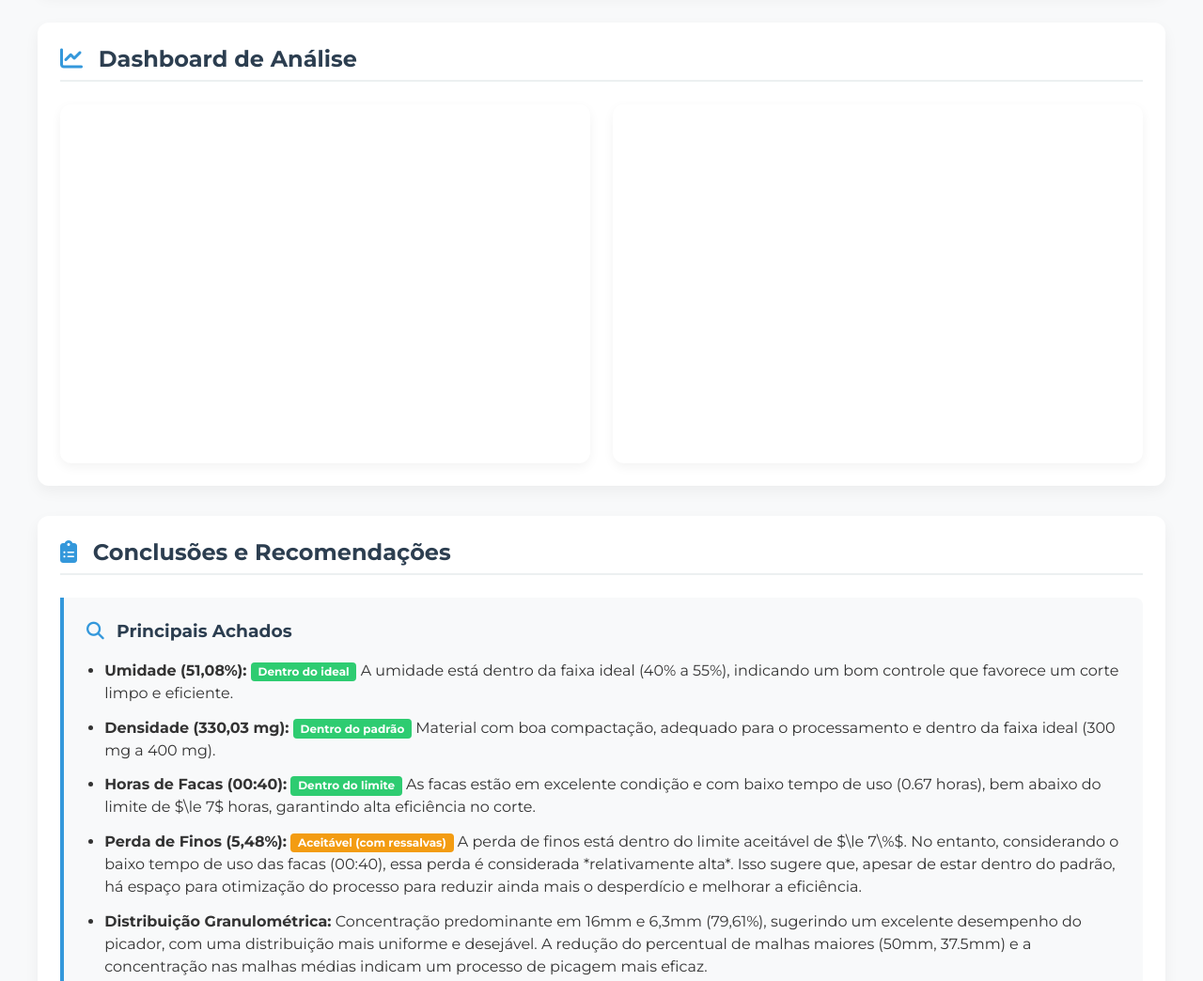
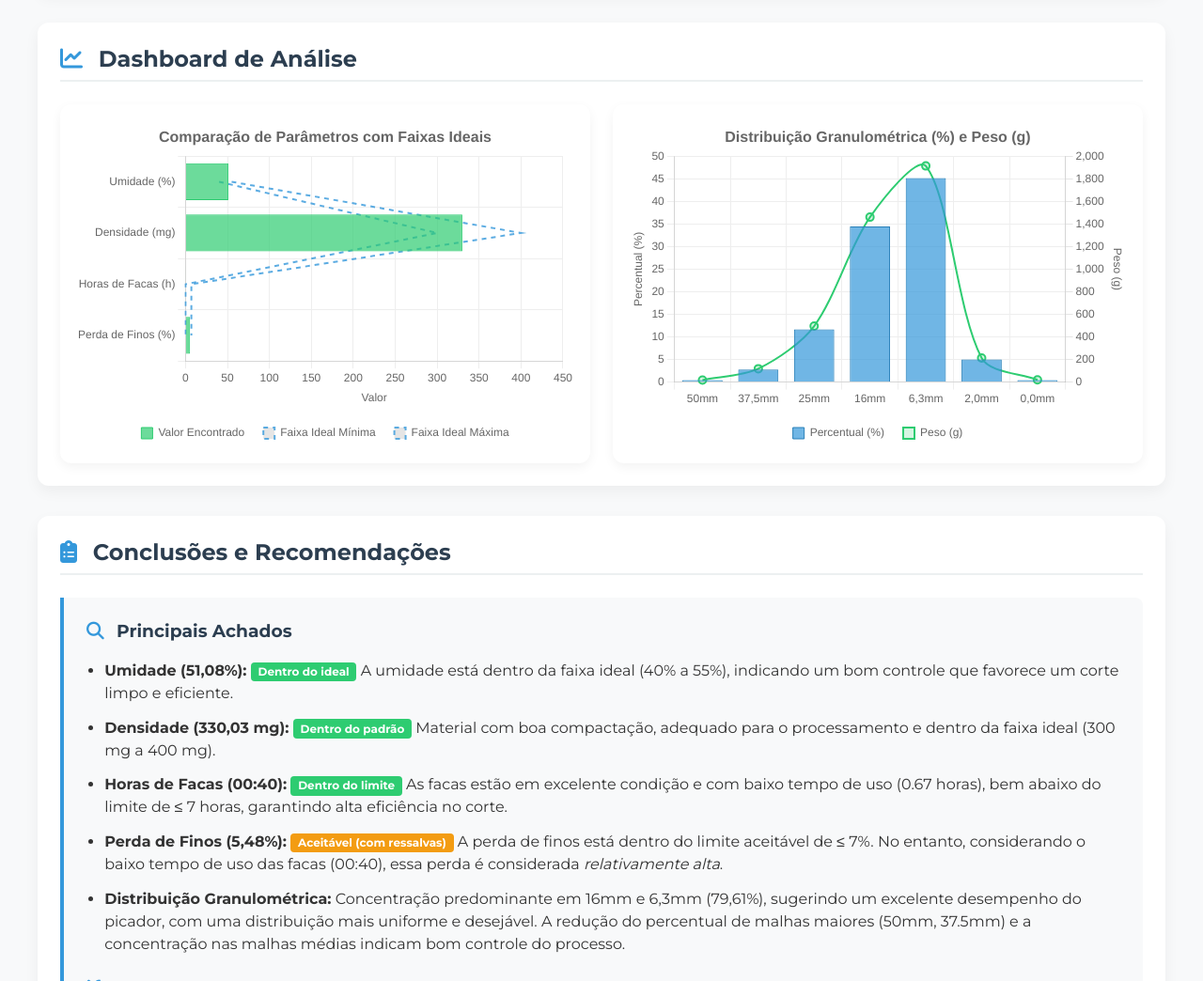
Before and after one commit to bersou/relat-rio-picadores, a plain HTML site: page index.html in a window 1280 px wide. Shown: the part 1080-2124 px from the top of the page at 94% size. Drawn offline with nearby package versions, Linux system fonts and the light colour scheme.

Commit message:
Update index.html

```diff
--- a/index.html
+++ b/index.html
@@ -8,7 +8,6 @@
     <link rel="stylesheet" href="https://cdnjs.cloudflare.com/ajax/libs/font-awesome/6.4.0/css/all.min.css">
     <link href="https://fonts.googleapis.com/css2?family=Montserrat:wght@400;600;700&display=swap" rel="stylesheet">
     <style>
-        /* Variáveis CSS para cores */
         :root {
             --primary: #3498db;
             --success: #2ecc71;
@@ -18,8 +17,6 @@
             --light: #ecf0f1;
             --gray: #95a5a6;
         }
-
-        /* Estilos globais do corpo */
         body {
             font-family: 'Montserrat', sans-serif;
             margin: 0;
@@ -27,8 +24,6 @@
             background-color: #f8f9fa;
             color: #333;
         }
-
-        /* Estilos do cabeçalho do relatório */
         .header {
             background: linear-gradient(135deg, #2c3e50, #3498db);
             color: white;
@@ -38,25 +33,13 @@
             box-shadow: 0 4px 12px rgba(0,0,0,0.1);
             margin-bottom: 2rem;
         }
-
-        .header h1 {
-            margin: 0;
-            font-size: 2.2rem;
-        }
-
-        .header p {
-            margin: 0.5rem 0 0;
-            opacity: 0.9;
-        }
-
-        /* Estilos do container principal */
+        .header h1 { margin: 0; font-size: 2.2rem; }
+        .header p { margin: 0.5rem 0 0; opacity: 0.9; }
         .container {
             max-width: 1200px;
             margin: 0 auto;
             padding: 0 20px;
         }
-
-        /* Estilos dos cartões de conteúdo */
         .card {
             background-color: white;
             border-radius: 12px;
@@ -65,12 +48,10 @@
             margin-bottom: 2rem;
             transition: transform 0.3s, box-shadow 0.3s;
         }
-
         .card:hover {
             transform: translateY(-5px);
             box-shadow: 0 12px 20px rgba(0,0,0,0.1);
         }
-
         .card-title {
             color: var(--dark);
             font-size: 1.5rem;
@@ -79,31 +60,22 @@
             padding-bottom: 0.5rem;
             border-bottom: 2px solid var(--light);
         }
-
-        /* Estilos das tabelas */
         table {
             width: 100%;
             border-collapse: collapse;
             margin: 1rem 0;
         }
-
         th, td {
             padding: 12px 15px;
             text-align: left;
             border-bottom: 1px solid #eee;
         }
-
         th {
             background-color: var(--light);
             font-weight: 600;
             color: var(--dark);
         }
-
-        tr:hover td {
-            background-color: #f8f9fa;
-        }
-
-        /* Estilos para o status (OK, Warning, Danger) */
+        tr:hover td { background-color: #f8f9fa; }
         .status {
             display: inline-flex;
             align-items: center;
@@ -112,30 +84,24 @@
             border-radius: 20px;
             font-weight: 600;
         }
-
         .status-ok {
             background-color: rgba(46, 204, 113, 0.1);
             color: var(--success);
         }
-
         .status-warning {
             background-color: rgba(243, 156, 18, 0.1);
             color: var(--warning);
         }
-
         .status-danger {
             background-color: rgba(231, 76, 60, 0.1);
             color: var(--danger);
         }
-
-        /* Estilos do dashboard com gráficos */
         .dashboard {
             display: grid;
             grid-template-columns: repeat(auto-fit, minmax(400px, 1fr));
             gap: 1.5rem;
             margin-top: 1.5rem;
         }
-
         .chart-container {
             position: relative;
             height: 350px;
@@ -144,30 +110,21 @@
             padding: 1rem;
             box-shadow: 0 4px 12px rgba(0,0,0,0.05);
         }
-
-        /* Estilos da seção de conclusões */
         .conclusions {
             background-color: #f8f9fa;
             border-left: 4px solid var(--primary);
             padding: 1.5rem;
             border-radius: 0 8px 8px 0;
         }
-
         .conclusions h3 {
             margin-top: 0;
             color: var(--dark);
         }
-
-        .conclusions ul {
-            padding-left: 1.2rem;
-        }
-
+        .conclusions ul { padding-left: 1.2rem; }
         .conclusions li {
             margin-bottom: 0.8rem;
             line-height: 1.5;
         }
-
-        /* Estilos dos badges */
         .badge {
             display: inline-block;
             padding: 0.35em 0.65em;
@@ -181,13 +138,10 @@
             border-radius: 0.25rem;
             background-color: var(--primary);
         }
-
-        /* Media queries para responsividade */
         @media (max-width: 768px) {
             .dashboard {
                 grid-template-columns: 1fr;
             }
-
             .header h1 {
                 font-size: 1.8rem;
             }
@@ -353,29 +307,28 @@
                     <li>
                         <strong>Horas de Facas (00:40):</strong>
                         <span class="badge" style="background-color: var(--success);">Dentro do limite</span>
-                        As facas estão em excelente condição e com baixo tempo de uso (0.67 horas), bem abaixo do limite de $\le 7$ horas, garantindo alta eficiência no corte.
+                        As facas estão em excelente condição e com baixo tempo de uso (0.67 horas), bem abaixo do limite de ≤ 7 horas, garantindo alta eficiência no corte.
                     </li>
                     <li>
                         <strong>Perda de Finos (5,48%):</strong>
                         <span class="badge" style="background-color: var(--warning);">Aceitável (com ressalvas)</span>
-                        A perda de finos está dentro do limite aceitável de $\le 7\%$. No entanto, considerando o baixo tempo de uso das facas (00:40), essa perda é considerada *relativamente alta*. Isso sugere que, apesar de estar dentro do padrão, há espaço para otimização do processo para reduzir ainda mais o desperdício e melhorar a eficiência.
+                        A perda de finos está dentro do limite aceitável de ≤ 7%. No entanto, considerando o baixo tempo de uso das facas (00:40), essa perda é considerada <em>relativamente alta</em>.
                     </li>
                     <li>
                         <strong>Distribuição Granulométrica:</strong> Concentração predominante em 16mm e 6,3mm (79,61%),
-                        sugerindo um excelente desempenho do picador, com uma distribuição mais uniforme e desejável. A redução do percentual de malhas maiores (50mm, 37.5mm) e a concentração nas malhas médias indicam um processo de picagem mais eficaz.
+                        sugerindo um excelente desempenho do picador, com uma distribuição mais uniforme e desejável. A redução do percentual de malhas maiores (50mm, 37.5mm) e a concentração nas malhas médias indicam bom controle do processo.
                     </li>
                 </ul>
-
                 <h3 style="margin-top: 1.5rem;">
                     <i class="fas fa-tools" style="color: var(--primary); margin-right: 8px;"></i>
                     Ações Recomendadas
                 </h3>
                 <ul>
                     <li>Continuar monitorando a umidade da madeira para garantir que permaneça dentro da faixa ideal, otimizando o processo de picagem.</li>
-                    <li>Realizar verificações periódicas na configuração do picador (ex.: abertura das peneiras, velocidade de rotação ou ângulo das facas) para otimizar a granulometria e buscar reduzir ainda mais a perda de finos, especialmente considerando o baixo tempo de uso das facas.</li>
+                    <li>Realizar verificações periódicas na configuração do picador (ex.: abertura das peneiras, velocidade de rotação ou ângulo das facas) para otimizar a granulometria e buscar redução de finos.</li>
                     <li>Monitorar possíveis variações nas características da madeira (ex.: proporção de alburno ou densidade entre lotes) que possam influenciar a picagem, mesmo com madeira homogênea.</li>
                     <li>Continuar monitoramento regular das horas de uso das facas para manter a eficiência do picador.</li>
-                    <li>Considerar otimizações adicionais no processo de secagem, se possível, para buscar um ponto ainda mais ideal de umidade que possa contribuir para uma menor perda de finos e maior eficiência energética.</li>
+                    <li>Considerar otimizações adicionais no processo de secagem, se possível, para buscar um ponto ainda mais ideal de umidade que possa contribuir para uma menor perda de finos e melhor granulometria.</li>
                 </ul>
             </div>
         </div>
@@ -389,7 +342,7 @@
                 value: 51.08,
                 minIdeal: 40,
                 maxIdeal: 55,
-                maxChart: 60, // Max para o eixo do gráfico
+                maxChart: 60,
                 unit: '%'
             },
             densidade: {
@@ -422,17 +375,16 @@
         const actualValues = Object.values(paramsData).map(p => p.value);
         const minIdealValues = Object.values(paramsData).map(p => p.minIdeal);
         const maxIdealValues = Object.values(paramsData).map(p => p.maxIdeal);
-        const maxChartValues = Object.values(paramsData).map(p => p.maxChart);
 
         // Função para determinar a cor da barra com base no status
         function getBarColor(paramKey, value) {
             const p = paramsData[paramKey];
             if (value >= p.minIdeal && value <= p.maxIdeal) {
-                return 'rgba(46, 204, 113, 0.7)'; // Verde (Dentro do ideal)
+                return 'rgba(46, 204, 113, 0.7)';
             } else if (paramKey === 'perdaFinos' && value <= p.maxIdeal && value > 0) {
-                return 'rgba(243, 156, 18, 0.7)'; // Amarelo (Aceitável com ressalvas)
+                return 'rgba(243, 156, 18, 0.7)';
             } else {
-                return 'rgba(231, 76, 60, 0.7)'; // Vermelho (Fora do ideal)
+                return 'rgba(231, 76, 60, 0.7)';
             }
         }
 
@@ -453,7 +405,7 @@
         // Gráfico de Comparação de Parâmetros com Faixas Ideais
         const paramCtx = document.getElementById('paramChart').getContext('2d');
         const paramChart = new Chart(paramCtx, {
-            type: 'bar', // Tipo de gráfico de barras
+            type: 'bar',
             data: {
                 labels: paramLabels,
                 datasets: [
@@ -463,36 +415,36 @@
                         backgroundColor: barColors,
                         borderColor: borderColors,
                         borderWidth: 1,
-                        order: 1 // Garante que as barras sejam desenhadas primeiro
+                        order: 1
                     },
                     {
                         label: 'Faixa Ideal Mínima',
                         data: minIdealValues,
                         type: 'line',
-                        borderColor: 'rgba(52, 152, 219, 0.8)', // Cor da linha ideal
+                        borderColor: 'rgba(52, 152, 219, 0.8)',
                         borderWidth: 2,
                         pointRadius: 0,
                         fill: false,
                         tension: 0,
-                        borderDash: [5, 5], // Linha tracejada
-                        order: 2 // Desenha depois das barras
+                        borderDash: [5, 5],
+                        order: 2
                     },
                     {
                         label: 'Faixa Ideal Máxima',
                         data: maxIdealValues,
                         type: 'line',
-                        borderColor: 'rgba(52, 152, 219, 0.8)', // Cor da linha ideal
+                        borderColor: 'rgba(52, 152, 219, 0.8)',
                         borderWidth: 2,
                         pointRadius: 0,
                         fill: false,
                         tension: 0,
-                        borderDash: [5, 5], // Linha tracejada
-                        order: 3 // Desenha depois das barras
+                        borderDash: [5, 5],
+                        order: 3
                     }
                 ]
             },
             options: {
-                indexAxis: 'y', // Torna o gráfico de barras horizontal
+                indexAxis: 'y',
                 responsive: true,
                 maintainAspectRatio: false,
                 plugins: {
@@ -514,4 +466,130 @@
                     tooltip: {
                         callbacks: {
                             label: function(context) {
-                                const label = context.dataset.labe
+                                if (context.dataset.label === 'Valor Encontrado') {
+                                    return `${context.dataset.label}: ${context.parsed.x} ${paramsData[paramLabels[context.dataIndex].toLowerCase().split(' ')[0]].unit}`;
+                                } else {
+                                    return `${context.dataset.label}: ${context.parsed.x} ${paramsData[paramLabels[context.dataIndex].toLowerCase().split(' ')[0]].unit}`;
+                                }
+                            }
+                        }
+                    }
+                },
+                scales: {
+                    x: {
+                        beginAtZero: true,
+                        max: Math.max(...Object.values(paramsData).map(p => p.maxChart)),
+                        grid: {
+                            color: '#eee'
+                        },
+                        title: {
+                            display: true,
+                            text: 'Valor'
+                        }
+                    },
+                    y: {
+                        grid: {
+                            color: '#eee'
+                        }
+                    }
+                }
+            }
+        });
+
+        // Dados da granulometria
+        const granulometryData = [
+            { malha: '50mm', peso: 18.12, percentual: 0.43 },
+            { malha: '37,5mm', peso: 118.22, percentual: 2.79 },
+            { malha: '25mm', peso: 495.48, percentual: 11.69 },
+            { malha: '16mm', peso: 1459.90, percentual: 34.45 },
+            { malha: '6,3mm', peso: 1913.53, percentual: 45.16 },
+            { malha: '2,0mm', peso: 212.36, percentual: 5.01 },
+            { malha: '0,0mm', peso: 19.67, percentual: 0.46 }
+        ];
+
+        const granLabels = granulometryData.map(item => item.malha);
+        const granPesos = granulometryData.map(item => item.peso);
+        const granPercent = granulometryData.map(item => item.percentual);
+
+        // Gráfico de barras da granulometria (percentual)
+        const granCtx = document.getElementById('granulometryChart').getContext('2d');
+        const granulometryChart = new Chart(granCtx, {
+            type: 'bar',
+            data: {
+                labels: granLabels,
+                datasets: [
+                    {
+                        label: 'Percentual (%)',
+                        data: granPercent,
+                        backgroundColor: 'rgba(52, 152, 219, 0.7)',
+                        borderColor: 'rgba(41, 128, 185, 1)',
+                        borderWidth: 1
+                    },
+                    {
+                        label: 'Peso (g)',
+                        data: granPesos,
+                        type: 'line',
+                        borderColor: 'rgba(46, 204, 113, 1)',
+                        backgroundColor: 'rgba(46, 204, 113, 0.2)',
+                        yAxisID: 'y-peso',
+                        borderWidth: 2,
+                        fill: false,
+                        tension: 0.3,
+                        pointRadius: 4
+                    }
+                ]
+            },
+            options: {
+                responsive: true,
+                maintainAspectRatio: false,
+                plugins: {
+                    title: {
+                        display: true,
+                        text: 'Distribuição Granulométrica (%) e Peso (g)',
+                        font: {
+                            size: 16,
+                            weight: 'bold'
+                        }
+                    },
+                    legend: {
+                        position: 'bottom',
+                        labels: {
+                            boxWidth: 12,
+                            padding: 20
+                        }
+                    },
+                    tooltip: {
+                        callbacks: {
+                            label: function(context) {
+                                if (context.dataset.label === 'Percentual (%)') {
+                                    return `Percentual: ${context.parsed.y.toFixed(2)}%`;
+                                } else if (context.dataset.label === 'Peso (g)') {
+                                    return `Peso: ${context.parsed.y.toFixed(2)}g`;
+                                }
+                                return '';
+                            }
+                        }
+                    }
+                },
+                scales: {
+                    y: {
+                        beginAtZero: true,
+                        max: 50,
+                        title: { display: true, text: 'Percentual (%)' },
+                        grid: { color: '#eee' }
+                    },
+                    'y-peso': {
+                        beginAtZero: true,
+                        position: 'right',
+                        title: { display: true, text: 'Peso (g)' },
+                        grid: { drawOnChartArea: false }
+                    },
+                    x: {
+                        grid: { color: '#eee' }
+                    }
+                }
+            }
+        });
+    </script>
+</body>
+</html>
```
